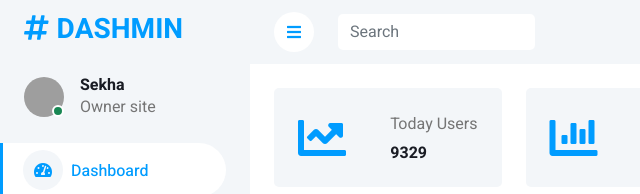
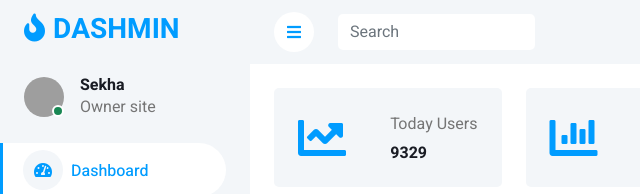
Before and after one commit to inirey/dashadmin, a plain HTML site: page index.html in a window 1280 px wide. Shown: the top 194 px of the page, 0-640 px from the left. Drawn offline with nearby package versions, Linux system fonts and the light colour scheme; grey boxes are pictures that could not be loaded.

Commit message:
Update index.html

```diff
--- a/index.html
+++ b/index.html
@@ -46,7 +46,7 @@
         <div class="sidebar pe-4 pb-3">
             <nav class="navbar bg-light navbar-light">
                 <a href="index.html" class="navbar-brand mx-4 mb-3">
-                    <h3 class="text-primary"><i class="fa fa-hashtag me-2"></i>DASHMIN</h3>
+                    <h3 class="text-primary"><i class="fa fa-fire me-2"></i>DASHMIN</h3>
                 </a>
                 <div class="d-flex align-items-center ms-4 mb-4">
                     <div class="position-relative">
```
